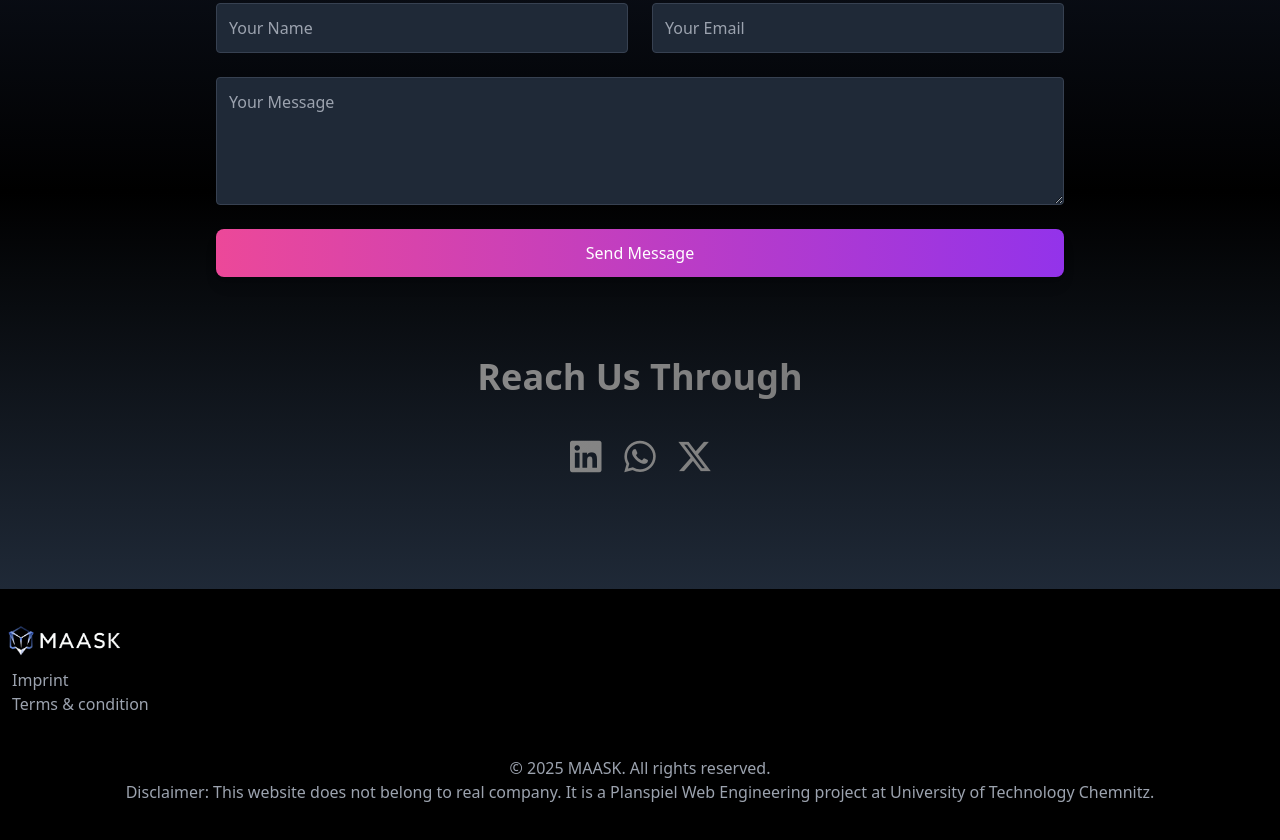
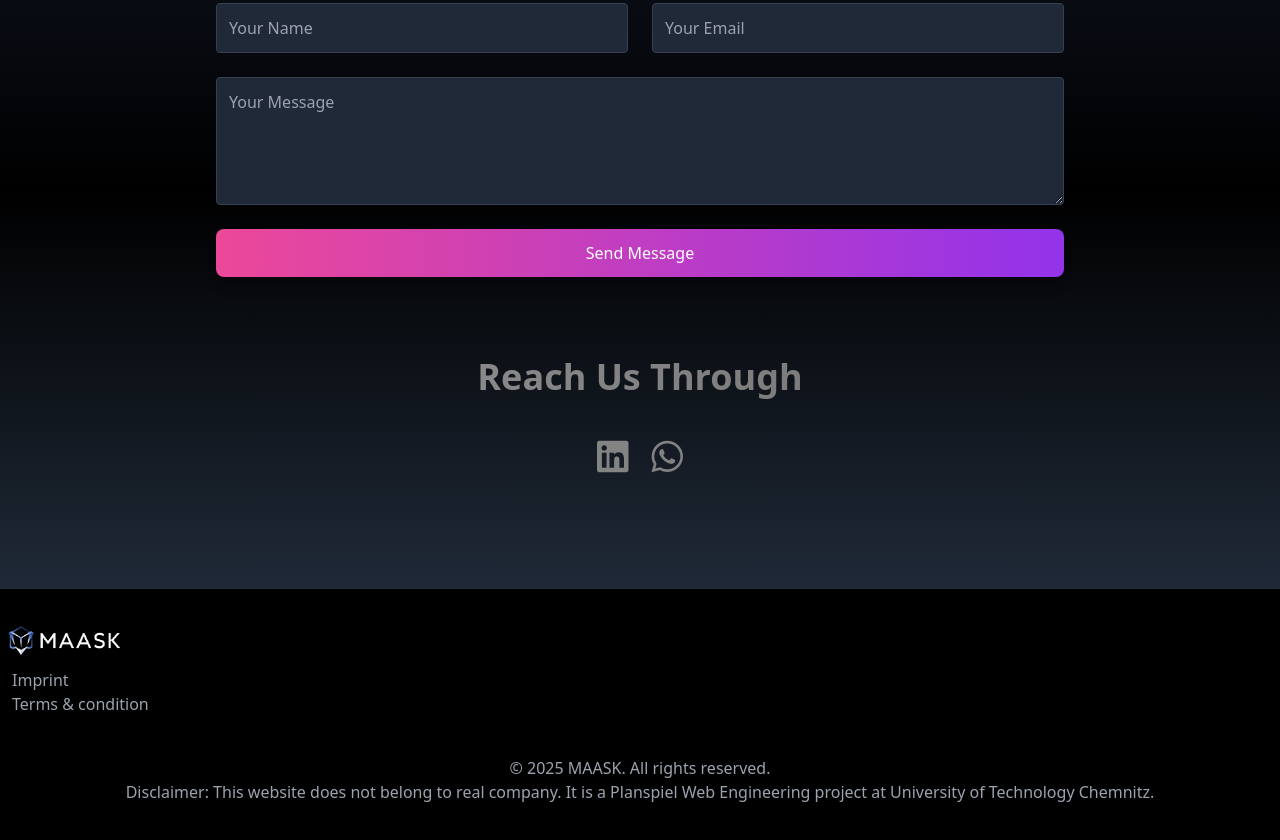
Before and after one commit to Ashokv02/Maask, a plain HTML site: page index.html in a window 1280 px wide. Shown: the part 3040-3880 px from the top of the page. Drawn offline with nearby package versions, Linux system fonts and the light colour scheme.

Commit message:
social media link updated

```diff
--- a/index.html
+++ b/index.html
@@ -395,9 +395,18 @@
         >
           <h3>
             Reach Us Through</h3> <br />
-            <i class="fa-brands fa-linkedin cursor-pointer"></i>
-            <i class="fa-brands fa-whatsapp cursor-pointer"></i>
-            <i class="fa-brands fa-x-twitter cursor-pointer"></i>
+            <a href="https://www.linkedin.com/in/maask-ariv "
+   target="_blank"
+   rel="noopener noreferrer">
+  <i class="fa-brands fa-linkedin cursor-pointer"></i>
+</a>
+            <a href="https://wa.me/9809861334"
+   target="_blank"
+   rel="noopener noreferrer">
+  <i class="fa-brands fa-whatsapp cursor-pointer"></i>
+</a>
+
+
           </h3>
         </div>
       </div>
```
